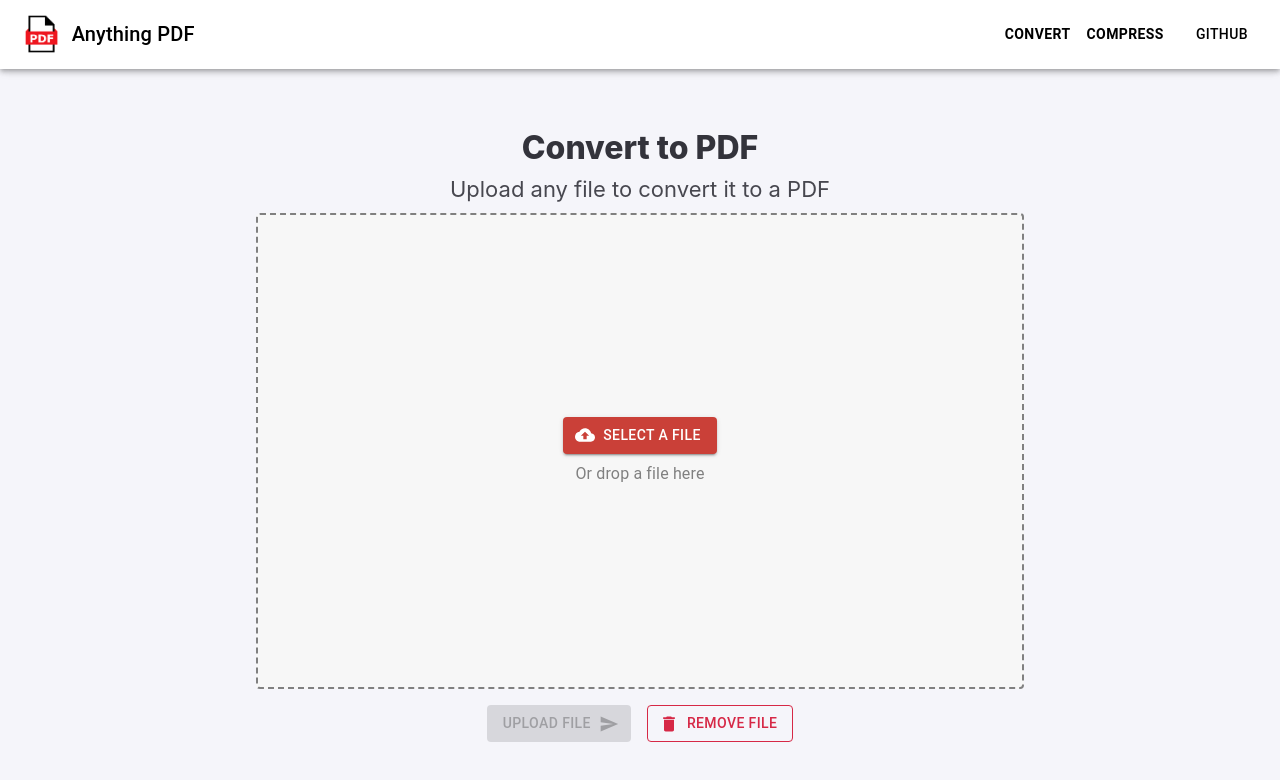
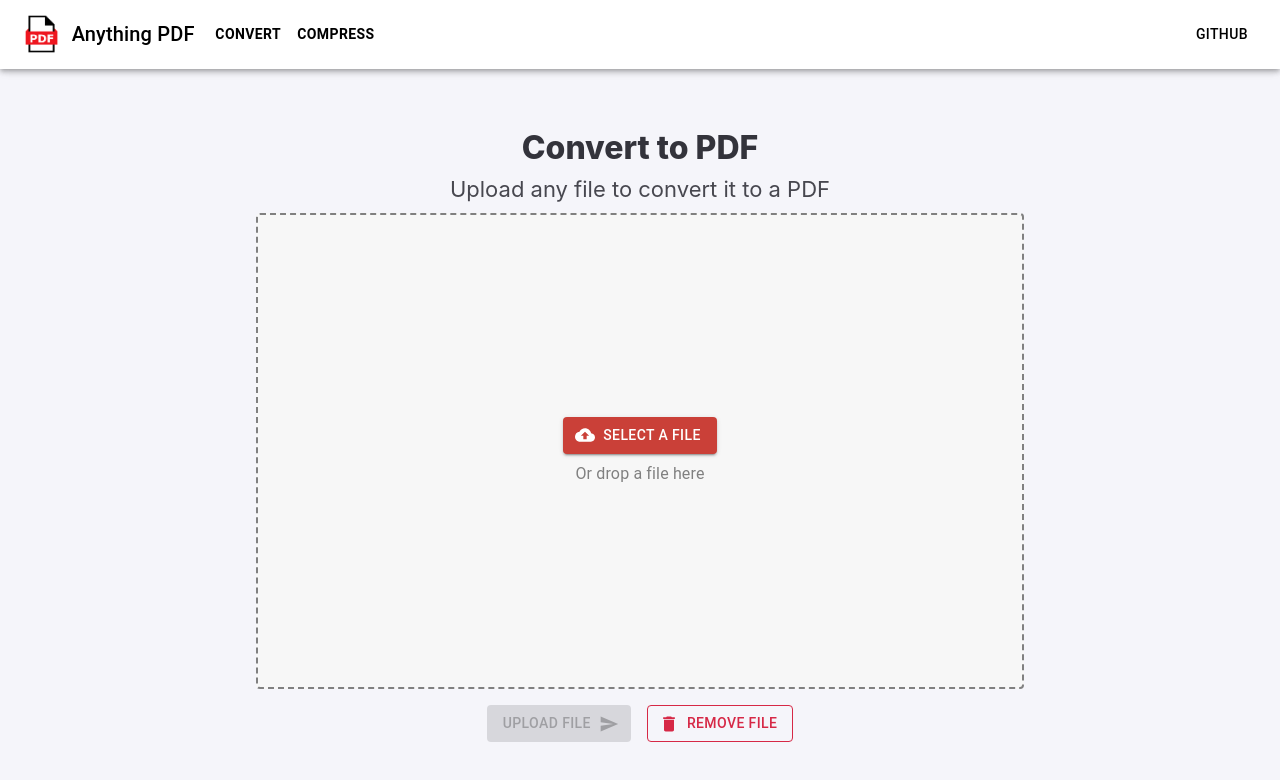
Before and after one commit to gmccannon/archive-manager, a React (Create React App) app in the folder front/: page / in a window 1280 px wide. Shown: the top 780 px of the page. Built offline with nearby package versions, Linux system fonts and the light colour scheme; the HTML template or start-up script is replaced by a standard one.

Commit message:
Space buttons

```diff
--- a/front/src/components/TopBar.js
+++ b/front/src/components/TopBar.js
@@ -24,16 +24,12 @@ export default function TopBar() {
         <Toolbar sx={{ display: 'flex', justifyContent: 'space-between' }}>
           <Box sx={{ display: 'flex', alignItems: 'center' }}>
             <img src={logo} alt="Logo" style={{ height: 40, marginRight: '1vw' }} />
-            <Typography variant="h6" component="div" sx={{ color: 'black' }}>
+            <Typography variant="h6" component="div" sx={{ color: 'black', marginRight: '1vw' }}>
               Anything PDF
             </Typography>
-          </Box>
-          <Box sx={{ display: 'flex', alignItems: 'center' }}>
-            {/* Add a flex grow property to push the button to the left */}
-            <Box sx={{ flexGrow: 1}}>
-              <Button
+            <Button
                 onClick={handleGoHome}
-                sx={{ my: 2, color: 'black', fontWeight: 600}}
+                sx={{ my: 2, color: 'black', fontWeight: 600,}}
               >
                 Convert
               </Button>
@@ -43,7 +39,8 @@ export default function TopBar() {
               >
                 Compress
               </Button>
-            </Box>
+          </Box>
+          <Box sx={{ display: 'flex', alignItems: 'center' }}>
             <Button
               sx={{ ml: 2, color: 'black' }}
               color="inherit"
```
